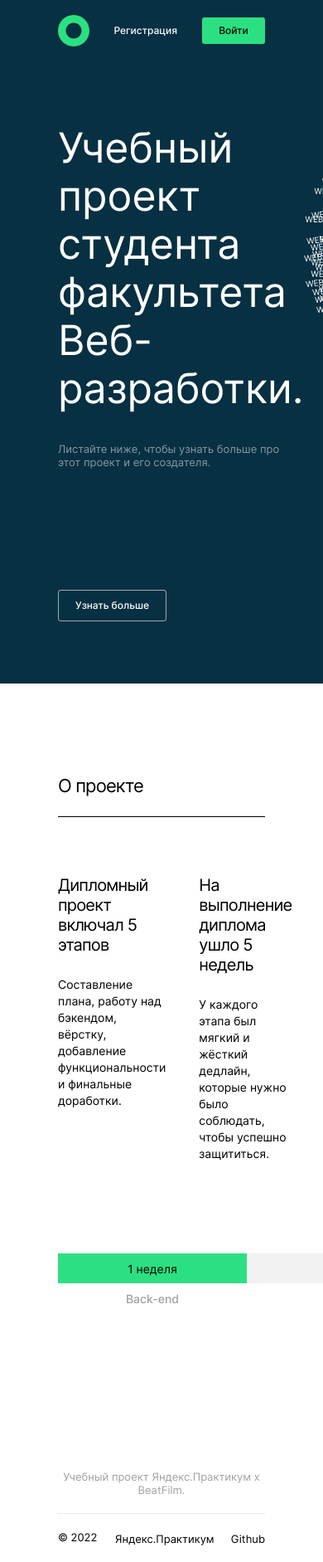
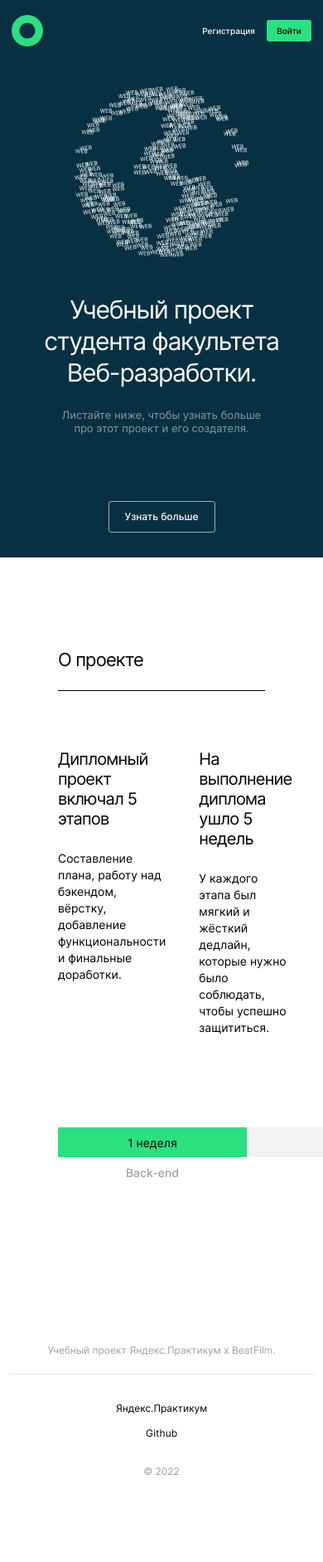
Before and after one commit to cactys/movies-explorer-frontend, a React (Create React App) app: page / in a window 390 px wide. Shown: the top 1883 px of the page at 83% size. After the commit the page ends 1791 px from the top, so only its background shows below. Built offline with nearby package versions, Linux system fonts and the light colour scheme.

Commit message:
feat: добавить адаптив для стартовых блоков.

```diff
--- a/src/components/Footer/Footer.css
+++ b/src/components/Footer/Footer.css
@@ -15,7 +15,7 @@
 
 .footer__separator {
   margin: 20px auto;
-  border-bottom: 1px solid #E8E8E8;
+  border-bottom: 1px solid #e8e8e8;
   display: block;
 }
 
@@ -46,3 +46,43 @@
   font-size: 13px;
   line-height: calc(16 / 13);
 }
+
+@media screen and (max-width: 768px) {
+  .footer {
+    padding: 0 30px;
+  }
+}
+
+@media screen and (max-width: 425px) {
+  .footer {
+    padding: 0 10px;
+    margin-bottom: 10px;
+  }
+  .footer__about {
+    font-size: 12px;
+    line-height: calc(15 / 12);
+  }
+  .footer__separator {
+    margin: 21px 0 30px;
+    padding: 10px auto;
+  }
+  .footer__container {
+    row-gap: 30px;
+    flex-direction: column-reverse;
+    align-items: center;
+  }
+  .footer__year {
+    font-size: 12px;
+    line-height: calc(15 / 12);
+    color: #a0a0a0;
+  }
+  .footer__nav-box {
+    row-gap: 12px;
+    flex-direction: column;
+    align-items: center;
+  }
+  .footer__nav-link {
+    font-size: 12px;
+    line-height: calc(15 / 12);
+  }
+}
--- a/src/components/Header/Header.css
+++ b/src/components/Header/Header.css
@@ -1,5 +1,6 @@
 .header {
   padding: 18px 70px;
+  max-width: 100%;
   background-color: #073042;
   display: flex;
   justify-content: space-between;
@@ -53,3 +54,28 @@
   border-radius: 3px;
   color: #000;
 }
+
+@media screen and (max-width: 768px) {
+  .header {
+    padding: 18px 30px;
+  }
+}
+
+@media screen and (max-width: 425px) {
+  .header {
+    padding: 18px 14px;
+  }
+  .header__nav-container {
+    column-gap: 14px;
+  }
+  .header__nav-link_signup {
+    font-size: 10px;
+    line-height: calc(16 / 10);
+  }
+  .header__nav-link_signin {
+    width: 54px;
+    height: 26px;
+    font-size: 10px;
+    line-height: calc(16 / 10);
+  }
+}
--- a/src/components/PageNotFound/PageNotFound.css
+++ b/src/components/PageNotFound/PageNotFound.css
@@ -1,10 +1,26 @@
 .error-page {
   box-sizing: border-box;
   position: absolute;
-  width: 1280px;
+  width: 100vw;
   height: 100vh;
+  top: 0;
+  left: 0;
   background-color: #fff;
-  padding: 246px 440px 0;
+  display: flex;
+  justify-content: center;
+  padding-top: 246px;
+}
+
+@media screen and (max-width: 768px) {
+  .error-page {
+    padding-top: 408px;
+  }
+}
+
+@media screen and (max-width: 425px) {
+  .error-page {
+    padding-top: 329px;
+  }
 }
 
 .error-page__container {
@@ -15,7 +31,14 @@
   margin: 0;
   font-weight: 400;
   font-size: 140px;
-  line-height: 169px;
+  line-height: calc(169 / 140);
+}
+
+@media screen and (max-width: 425px) {
+  .error-page__error-code {
+    font-size: 80px;
+    line-height: calc(97 / 80);
+  }
 }
 
 .error-page__error-text {
@@ -23,6 +46,13 @@
   font-weight: 400;
   font-size: 16px;
   line-height: 19px;
+}
+
+@media screen and (max-width: 425px) {
+  .error-page__error-text {
+    font-size: 12px;
+    line-height: calc(15 / 12);
+  }
 }
 
 .error-page__link {
@@ -34,3 +64,11 @@
   text-decoration: none;
   color: #3456f3;
 }
+
+@media screen and (max-width: 425px) {
+  .error-page__link {
+    margin: 284px 0 0;
+    font-size: 12px;
+    line-height: calc(15 / 12);
+  }
+}
--- a/src/components/Promo/Promo.css
+++ b/src/components/Promo/Promo.css
@@ -6,6 +6,9 @@
 }
 
 .promo__article {
+  display: flex;
+  flex-direction: column;
+  justify-content: center;
   width: 640px;
 }
 
@@ -18,6 +21,7 @@
 }
 
 .promo__subtitle {
+  width: 310px;
   margin: 36px 0 0;
   font-weight: 400;
   font-size: 13px;
@@ -27,9 +31,13 @@
 }
 
 .promo__learn-more {
-  display: inline-flex;
+  display: flex;
+  align-items: center;
+  justify-content: center;
+  width: 129px;
+  box-sizing: border-box;
   margin: 146px 0 0;
-  padding: 10px 20px;
+  padding: 10px 0;
   border: 1px solid rgba(255, 255, 255, 0.6);
   border-radius: 3px;
   text-decoration: none;
@@ -48,3 +56,54 @@
   width: 310px;
   height: 304px;
 }
+
+@media screen and (max-width: 768px) {
+  .promo {
+    padding: 140px 44px 76px;
+    justify-content: center;
+    flex-wrap: wrap-reverse;
+  }
+  .promo__article {
+    text-align: center;
+    align-items: center;
+  }
+  .promo__title {
+    font-size: 40px;
+    line-height: calc(50 / 40);
+  }
+  .promo__subtitle {
+    margin: 22px 0 0;
+    width: 260px;
+    text-align: center;
+    align-items: center;
+  }
+  .promo__learn-more {
+    margin: 92px 0 0;
+  }
+  .promo__logo {
+    margin: 0 0 48px;
+  }
+}
+
+@media screen and (max-width: 425px) {
+  .promo {
+    padding: 30px 10px 30px;
+  }
+  .promo__title {
+    width: 300px;
+    font-size: 30px;
+    line-height: calc(38 / 30);
+    letter-spacing: -0.04em;
+  }
+  .promo__subtitle {
+    margin: 24px 0 0;
+  }
+  .promo__learn-more {
+    margin: 80px 0 0;
+  }
+  .promo__logo {
+    width: 210px;
+    height: 206px;
+    margin: 0 0 44px;
+  }
+}
```
